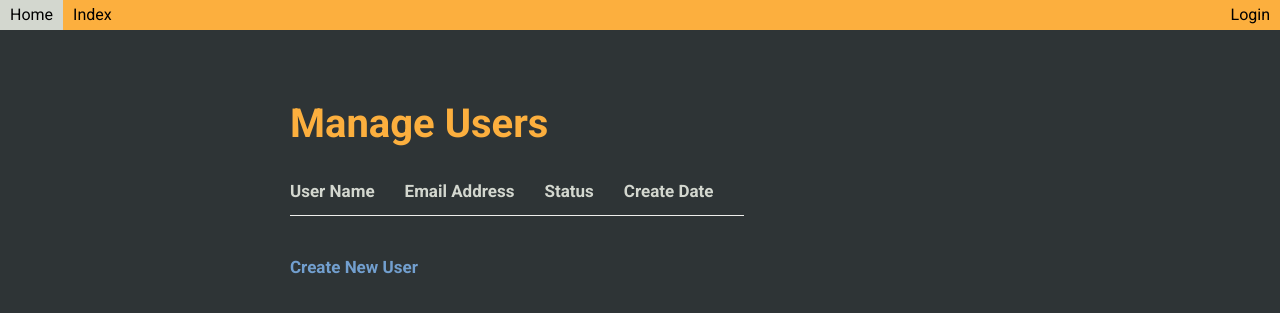
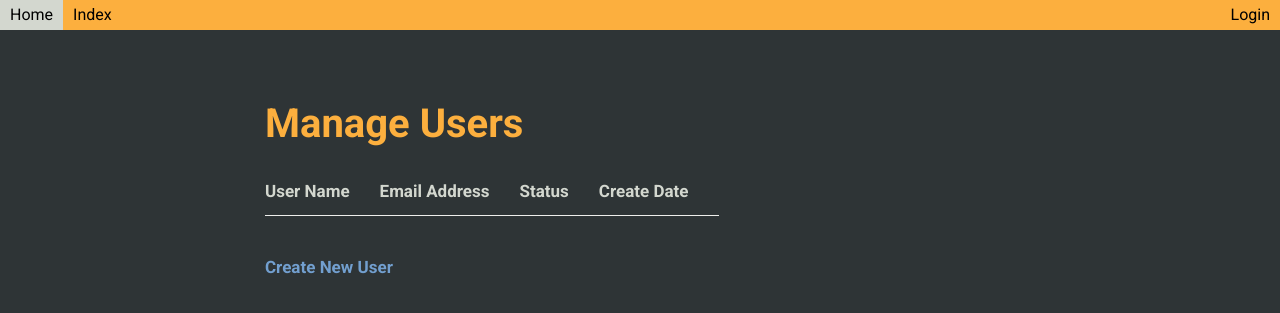
Before and after one commit to c-mart/smog, a Flask app: template smog/templates/manage_users.html in a window 1280 px wide. Shown: the top 313 px of the page. Run offline with Flask 2, Linux system fonts and the light colour scheme; the template is opened without the code that fills it, so the values that code supplies are empty; parts of the project's set-up code (start-up, migrations or seed data) failed here and were passed over.

Commit message:
CSS tweak

```diff
--- a/smog/static/custom.css
+++ b/smog/static/custom.css
@@ -45,7 +45,7 @@ ul {
 /* Custom elements */
 
 .container {
-    max-width: 700px;
+    max-width: 750px;
     margin-top: 7.0rem;
     margin-bottom: 5.0rem;
 }
```
